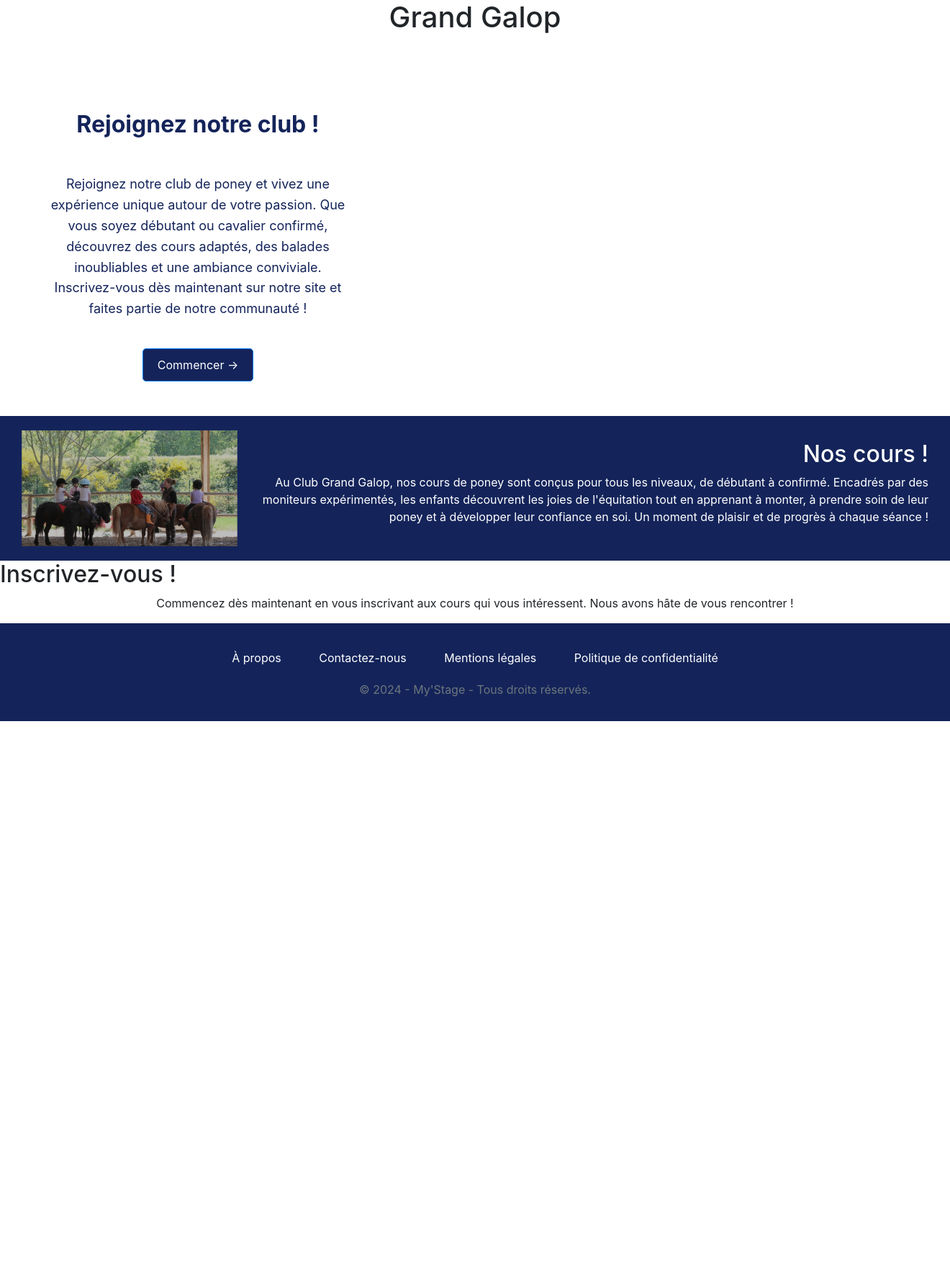
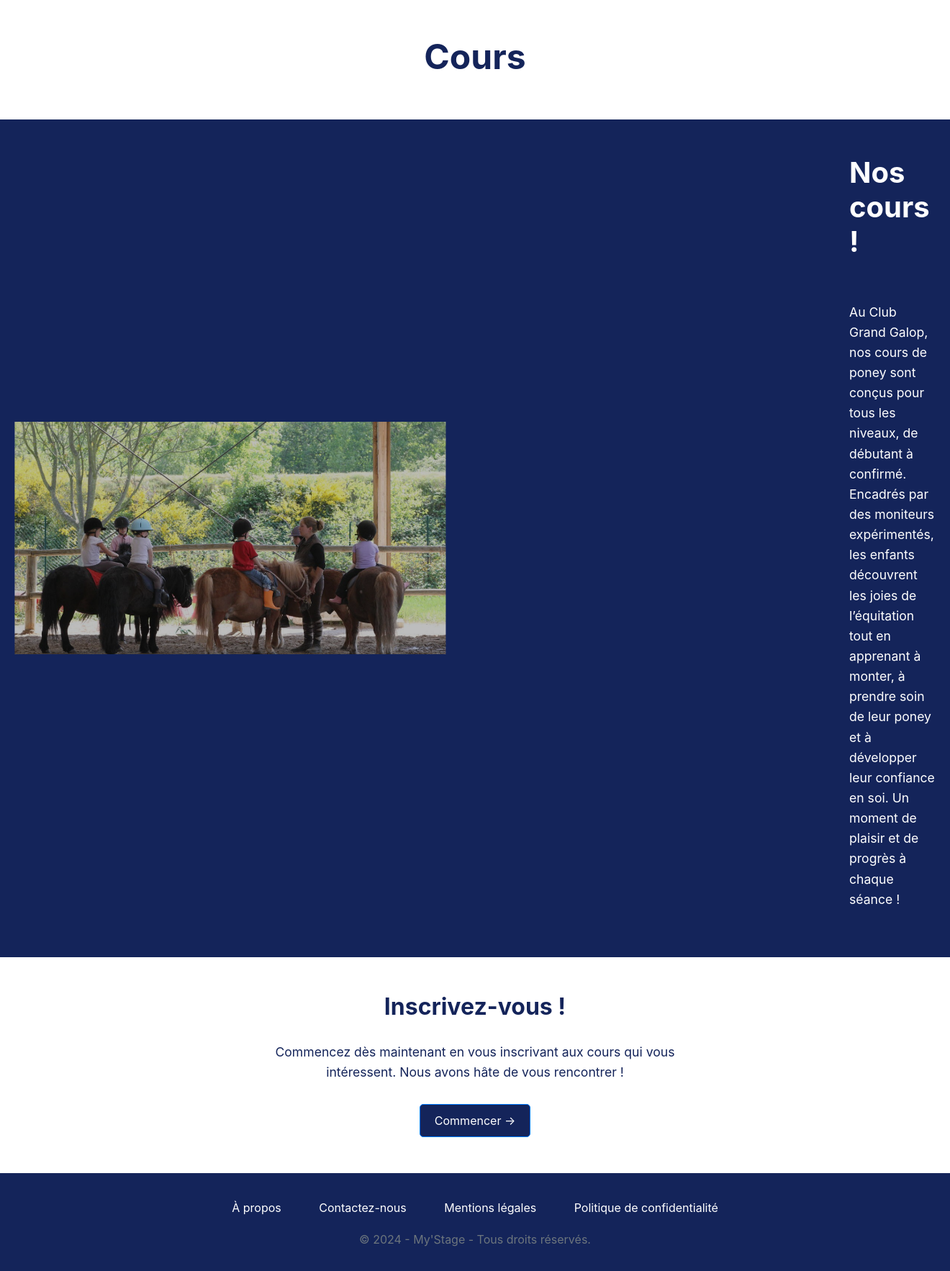
Before and after one commit to raphael-cochet/SAE-Poney, a Flask app: page /les-cours in a window 1320 px wide. Shown: the part 75-1841 px from the top of the page at 72% size. Before the commit the page ends 1077 px from the top, so only its background shows below. Run offline with Flask 3, Linux system fonts and the light colour scheme; some libraries are stand-ins or nearby versions.

Commit message:
page cours terminer

```diff
--- a/src/static/style.css
+++ b/src/static/style.css
@@ -1,4 +1,3 @@
-
 body {
     font-family: 'Inter', sans-serif;
     display: flex;
@@ -7,22 +6,27 @@ body {
     margin: 0;
     padding: 0;
 
+
  }
+
 
  html {
     margin: 0;
     padding: 0;
  }
 
+
  .navbar {
     background-color: white;
     padding: 0 20px;
  }
 
+
  .navbar-brand img {
     height: 50px; /* Taille du logo */
     margin-top: 15px; /* Ajoute un peu d'espace en haut */
  }
+
 
  /* Ajoute du padding top sur les liens de navigation */
  .navbar-nav .nav-link {
@@ -35,6 +39,8 @@ html {
  }
 
 
+
+
  /* Style par défaut du bouton */
  .btn-connexion {
     background-color: #14245A; /* Couleur de fond par défaut */
@@ -45,11 +51,13 @@ html {
     margin-top: 15px; /* Ajoute un peu d'espace en haut */
  }
 
+
  /* Style au survol du bouton */
  .btn-connexion:hover {
     background-color: #1f3788; /* Couleur violet plus clair au survol */
     color: white; /* Reste blanc */
  }
+
 
  /* Ajuste le conteneur de la navbar pour un bon alignement */
  .navbar .container {
@@ -58,6 +66,7 @@ html {
     align-items: center;
     width: 100%;
  }
+
 
  .nav-link {
     display: inline-flex;
@@ -69,28 +78,34 @@ html {
     font-size: 18px;
  }
 
+
  .nav-link:hover {
     text-decoration: underline;
  }
+
 
  .link-commencer::after {
     content: ' ➔';
     margin-left: 5px;
  }
 
+
  .list-inline {
     margin: 20px;
  }
+
 
  .list-inline-item {
     margin-right: 40px;
     margin-left: 40px;
  }
 
+
  /* Forcer le bouton à se positionner à droite */
  .ml-auto {
     margin-left: auto;
  }
+
 
  .custom-box {
     position: relative;
@@ -112,6 +127,7 @@ html {
     border-radius: 0; /* Enlevez la bordure arrondie si nécessaire */
  }
 
+
  .custom-box::before {
     content: '';
     position: absolute;
@@ -123,6 +139,7 @@ html {
     border-radius: inherit; /* Conserver les bordures arrondies */
     z-index: 1;
  }
+
 
  .custom-box-poney {
     position: relative;
@@ -144,6 +161,7 @@ html {
     border-radius: 0; /* Enlevez la bordure arrondie si nécessaire */
  }
 
+
  .custom-box-poney::before {
     content: '';
     position: absolute;
@@ -155,6 +173,7 @@ html {
     border-radius: inherit; /* Conserver les bordures arrondies */
     z-index: 1;
  }
+
 
  /* Appliquer le texte au-dessus du voile */
  .custom-box, .custom-box-poney {
@@ -170,6 +189,7 @@ html {
     font-size: 100px;
  }
 
+
  .custom-box h1{
     margin: 0; /* Supprime les marges par défaut */
     position: relative; /* Pour le z-index si besoin */
@@ -179,19 +199,23 @@ html {
     font-size: 100px;
  }
 
+
  .container {
     max-width: 100% !important;
  }
 
+
  .container .row {
     margin-top: 50px;
  }
+
 
  @media (min-width: 768px) {
     .container .row {
         justify-content: space-between; /* Espace maximal entre les colonnes */
     }
  }
+
 
  @media (min-width: 768px) {
     .offset-md-1 {
@@ -200,11 +224,15 @@ html {
   }
 
 
+
+
  .container .col-md-5 h2 {
     font-weight: bold;
     margin-bottom: 50px;
     color: #14245A;
  }
+
+
 
 
  .container .col-md-5 p {
@@ -217,9 +245,11 @@ html {
 
  }
 
+
  .container .col-md-5 img{
     margin-top: 50px;
  }
+
 
  .container .btn-primary {
     background-color: #14245A;
@@ -229,6 +259,7 @@ html {
     border-radius: 5px;
     margin-top: 40px;
  }
+
 
  .container .btn-primary:hover {
     background-color: #1f3788;
@@ -240,10 +271,17 @@ html {
 
 
 
+
+
+
+
+
+
  .footer, .custom-box {
     background-color: #14245A;
     color: white;
  }
+
 
  .footer {
     padding-top: 1rem;
@@ -252,6 +290,7 @@ html {
     flex-shrink: 0;
  }
 
+
  .blue-banner {
     display: flex;
     justify-content: space-around;
@@ -259,6 +298,7 @@ html {
     background-color: #14245A; /* Couleur bleu foncé */
     padding: 20px 0; /* Espace autour des éléments */
  }
+
 
  .banner-item {
     position: relative;
@@ -272,11 +312,13 @@ html {
     transition: transform 0.3s ease, box-shadow 0.3s ease; /* Effets pour le survol */
  }
 
+
  .banner-item:hover {
     transform: scale(1.05); /* Zoom léger */
     box-shadow: 0 8px 15px rgba(0, 0, 0, 0.3); /* Ombre élégante */
     z-index: 2; /* Place l'image sur les autres pour éviter les chevauchements */
  }
+
 
  .banner-overlay {
     position: absolute;
@@ -296,9 +338,11 @@ html {
     transition: background-color 0.3s ease; /* Effet de transition pour le hover */
  }
 
+
  .banner-item:hover .banner-overlay {
     background-color: rgba(0, 0, 0, 0.3); /* Éclaircit légèrement au survol */
  }
+
 
  .informations-pratiques {
     background-color: #ffffff; /* Fond blanc */
@@ -307,12 +351,14 @@ html {
     box-shadow: 0px -4px 10px rgba(0, 0, 0, 0.1); /* Ombre subtile pour séparer visuellement */
  }
 
+
  .informations-pratiques h2 {
     font-size: 2rem; /* Taille du titre */
     color: #14245A; /* Couleur bleu foncé */
     margin-bottom: 30px; /* Espace sous le titre */
     font-weight: bold;
  }
+
 
  .informations-content {
     display: flex;
@@ -321,6 +367,7 @@ html {
     gap: 30px; /* Espace entre les colonnes */
  }
 
+
  @media (min-width: 768px) {
     .informations-content {
         flex-direction: row; /* Affiche les éléments côte à côte sur écrans larges */
@@ -328,11 +375,13 @@ html {
     }
  }
 
+
  .horaires, .coordonnees {
     flex: 1; /* Les deux colonnes prennent la même largeur */
     max-width: 400px; /* Limite la largeur pour éviter que le texte soit trop étendu */
     color: #14245A; /* Texte en bleu foncé */
  }
+
 
  .horaires p, .coordonnees p {
     font-size: 1.1rem; /* Taille du texte */
@@ -340,51 +389,138 @@ html {
     margin: 0 0 10px; /* Espace sous chaque paragraphe */
  }
 
+
  .horaires ul {
     list-style-type: none; /* Supprime les puces de la liste */
     padding: 0;
     margin: 0;
  }
 
+
  .horaires ul li {
     margin-bottom: 10px; /* Espace entre les lignes */
     font-size: 1rem; /* Taille du texte */
  }
+
 
  .coordonnees a {
     color: #1f3788; /* Couleur bleue pour le lien */
     text-decoration: none; /* Supprime le soulignement */
  }
 
+
  .coordonnees a:hover {
     text-decoration: underline; /* Ajoute un soulignement au survol */
  }
 
 
+
+
  .Titre-cours {
-    font-size: 200px;
+    margin-bottom: 50px; /* Ajoute un espace sous le titre */
+    margin-top: 50px;
  }
+
+
+ .Titre-cours h1 {
+    font-size: 3rem; /* Ajuste la taille du titre */
+    font-weight: bold;
+    color: #14245A;
+    text-align: center;
+ }
+
 
  .blue-banner-cours {
     display: flex;
-    justify-content: space-between;
+    flex-direction: column; /* Affiche les éléments en colonne par défaut */
     align-items: center;
-    background-color: #14245A; /* Couleur bleu foncé */
-    padding: 20px 30px; /* Espace autour des éléments */
+    gap: 30px; /* Ajoute de l'espace entre les éléments */
+    background-color: #14245A;
+    padding: 50px 20px;
+    color: white;
  }
 
-.blue-banner-cours img {
-    width: 300px; /* Augmente la taille de l'image */
-    height: auto; /* Conserve les proportions */
-    margin-right: 30px; /* Ajoute un espace plus grand entre l'image et le texte */
+
+ @media (min-width: 768px) {
+    .blue-banner-cours {
+        flex-direction: row; /* Affiche les éléments en ligne sur écrans larges */
+    }
  }
 
-.blue-banner-cours .text-right {
-    color: white;
-    text-align: left;
+
+ .blue-banner-cours img {
+    width: 350px; /* Augmente légèrement la largeur */
+    height: auto; /* Conserve les proportions */
+    margin-right: 30px; /* Conserve un bon espacement avec le texte */
  }
 
-.blue-banner-cours .btn-light {
-    background-color: #ffffff; /* Bouton de couleur claire */
-    color: #14245A; /* Texte du bouton en bleu foncé */
+
+ @media (min-width: 768px) {
+    .blue-banner-cours img {
+        width: 600px; /* Agrandit davantage sur les écrans larges */
     }
+ }
+
+
+ .blue-banner-cours .text-wrapper {
+    max-width: 600px; /* Limite la largeur du texte */
+    text-align: left;
+    margin-left: 30px; /* Décale le texte vers la droite */
+ }
+
+
+ @media (min-width: 768px) {
+    .blue-banner-cours .text-wrapper {
+        margin-left: 500px; /* Décale encore plus sur les écrans larges */
+    }
+ }
+
+
+ .blue-banner-cours .text-wrapper h2 {
+    font-size: 2.5rem;
+    font-weight: bold;
+    margin-bottom: 60px;
+ }
+
+
+ .blue-banner-cours .text-wrapper p {
+    font-size: 1.1rem;
+    line-height: 1.6;
+ }
+
+
+ .inscrire {
+    text-align: center;
+    padding: 50px 20px;
+    background-color: #ffffff;
+    color: #14245A;
+ }
+
+
+ .inscrire h2 {
+    font-size: 2rem;
+    font-weight: bold;
+    margin-bottom: 30px;
+ }
+
+
+ .inscrire p {
+    max-width: 600px; /* Limite la largeur du texte */
+    margin: 0 auto 30px auto; /* Centre le texte et ajoute un espace en bas */
+    font-size: 1.1rem;
+    line-height: 1.6;
+ }
+
+
+ .inscrire .btn-primary {
+    background-color: #14245A;
+    color: white;
+    padding: 10px 20px;
+    text-decoration: none;
+    border-radius: 5px;
+ }
+
+
+ .inscrire .btn-primary:hover {
+    background-color: #1f3788;
+ }
--- a/src/templates/page_cours.html
+++ b/src/templates/page_cours.html
@@ -1,51 +1,41 @@
 {% extends 'base.html' %}
+
 
 {% block styles %}
    {{ super() }}
    <link rel="stylesheet" href="{{ url_for('static', filename='style.css') }}">
 {% endblock %}
 
+
 {% block content %}
+   <div class="Titre-cours">
+       <h1 class="text-center">Cours</h1>
+   </div>
 
-<div class="Titre-cours">
-        <h1 class="text-center">Grand Galop</h1>
+
+   <div class="blue-banner-cours">
+       <div class="image-wrapper">
+           <img src="{{ url_for('static', filename='images/cours.png') }}" alt="Cours">
+       </div>
+       <div class="text-wrapper">
+           <h2 class="text-white">Nos cours !</h2>
+           <p class="text-white">
+               Au Club Grand Galop, nos cours de poney sont conçus pour tous les niveaux, de débutant à confirmé.
+               Encadrés par des moniteurs expérimentés, les enfants découvrent les joies de l’équitation tout en apprenant
+               à monter, à prendre soin de leur poney et à développer leur confiance en soi. Un moment de plaisir et de
+               progrès à chaque séance !
+           </p>
        </div>
    </div>
 
-<div class="container my-5">
-    <div class="row">
-        <!-- Colonne de gauche -->
-        <div class="col-md-5 offset-md-1 text-center">
-            <h2>Rejoignez notre club !</h2>
-            <p>
-                Rejoignez notre club de poney et vivez une expérience unique autour de votre passion.
-                Que vous soyez débutant ou cavalier confirmé, découvrez des cours adaptés, des balades
-                inoubliables et une ambiance conviviale. Inscrivez-vous dès maintenant sur notre site et faites
-                partie de notre communauté !
-            </p>
-            <a href="#" class="btn btn-primary">Commencer →</a>
-        </div>
-    </div>
-</div>
-
-<div class="blue-banner-cours">
-    <img src="{{ url_for('static', filename='images/cours.png') }}" alt="Cours">
-    <div class="text-right">
-        <h2 class="text-white">Nos cours !</h2>
-        <p class="text-white">Au Club Grand Galop, nos cours de poney sont conçus pour tous les niveaux, de débutant à confirmé. Encadrés par des moniteurs expérimentés, les enfants découvrent les joies de l'équitation tout en apprenant à monter, à prendre soin de leur poney et à développer leur confiance en soi. Un moment de plaisir et de progrès à chaque séance !</p>
-
-    </div>
-</div>
 
    <div class="inscrire">
        <h2>Inscrivez-vous !</h2>
        <div class="informations-content">
            <div class="inscrire-text">
                <p>Commencez dès maintenant en vous inscrivant aux cours qui vous intéressent. Nous avons hâte de vous rencontrer !</p>
-
+               <a href="#" class="btn btn-primary">Commencer →</a>
            </div>
        </div>
-
-
-
+   </div>
 {% endblock %}
```
Lines whose indentation alone changed are shown as unchanged.
